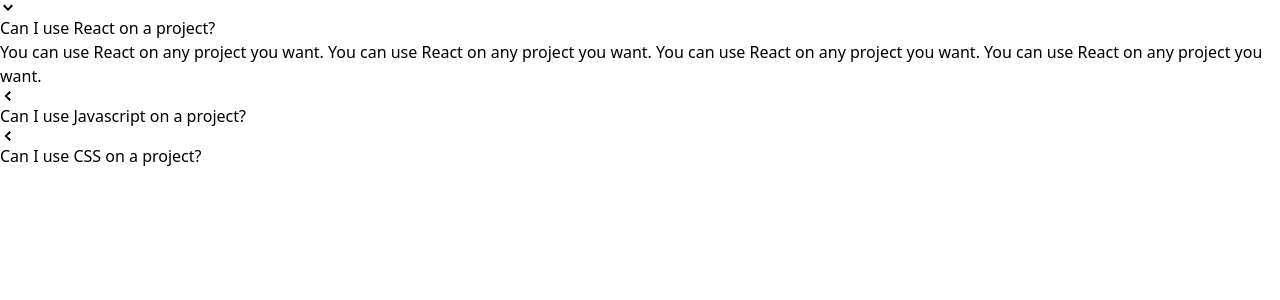
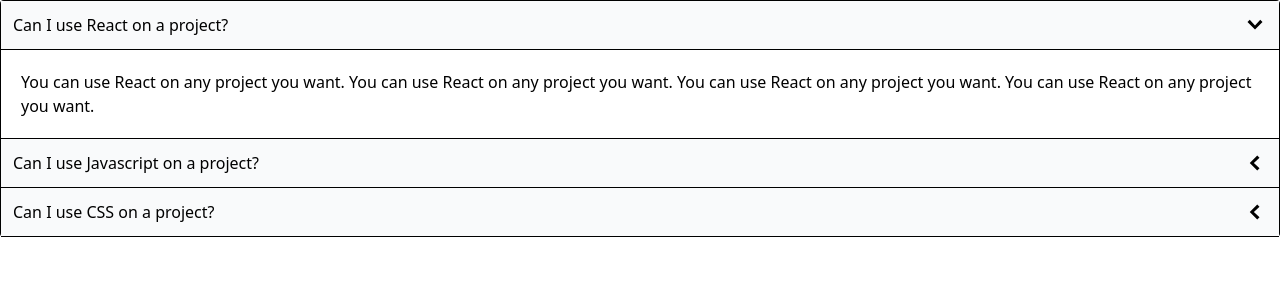
Before and after one commit to ttuannguyen/buttons, a React (Vite) app: page / in a window 1280 px wide. Shown: the top 300 px of the page. Built offline with nearby package versions, Linux system fonts and the light colour scheme.

Commit message:
add stylings for Accordion

```diff
--- a/src/components/Accordion.js
+++ b/src/components/Accordion.js
@@ -1,6 +1,5 @@
 import React, { useState } from "react";
 import { GoChevronDown, GoChevronLeft } from "react-icons/go";
-
 
 const Accordion = ({ items }) => {
   const [expandedIndex, setExpandedIndex] = useState(0);
@@ -12,20 +11,25 @@
   const renderedItems = items.map((item, index) => {
     const isExpanded = index === expandedIndex;
 
-    const icon = <span>{isExpanded ? <GoChevronDown /> : <GoChevronLeft />}</span>;
+    const icon = (
+      <span className="text-2xl">{isExpanded ? <GoChevronDown /> : <GoChevronLeft />}</span>
+    );
 
     return (
       <div key={item.id}>
-        <div onClick={() => handleClick(index)}>
+        <div
+          className="flex justify-between p-3 bg-gray-50 border-b items-center cursor-pointer"
+          onClick={() => handleClick(index)}
+        >
+          {item.label}
           {icon}
-          {item.label}
         </div>
-        {isExpanded && <div>{item.content}</div>}
+        {isExpanded && <div className="border-b p-5">{item.content}</div>}
       </div>
     );
   });
 
-  return <div>{renderedItems}</div>;
+  return <div className="border-x border-t rounded">{renderedItems}</div>;
 };
 
 export default Accordion;
```
